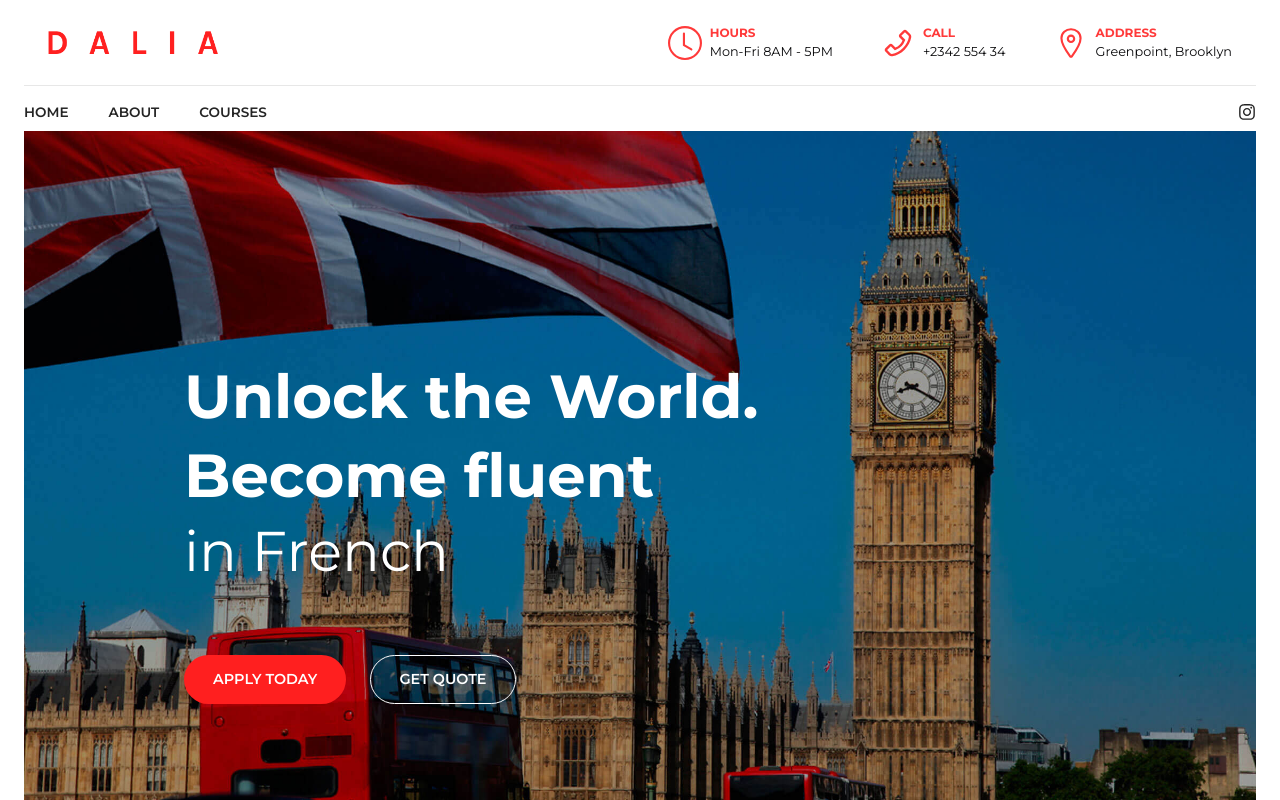
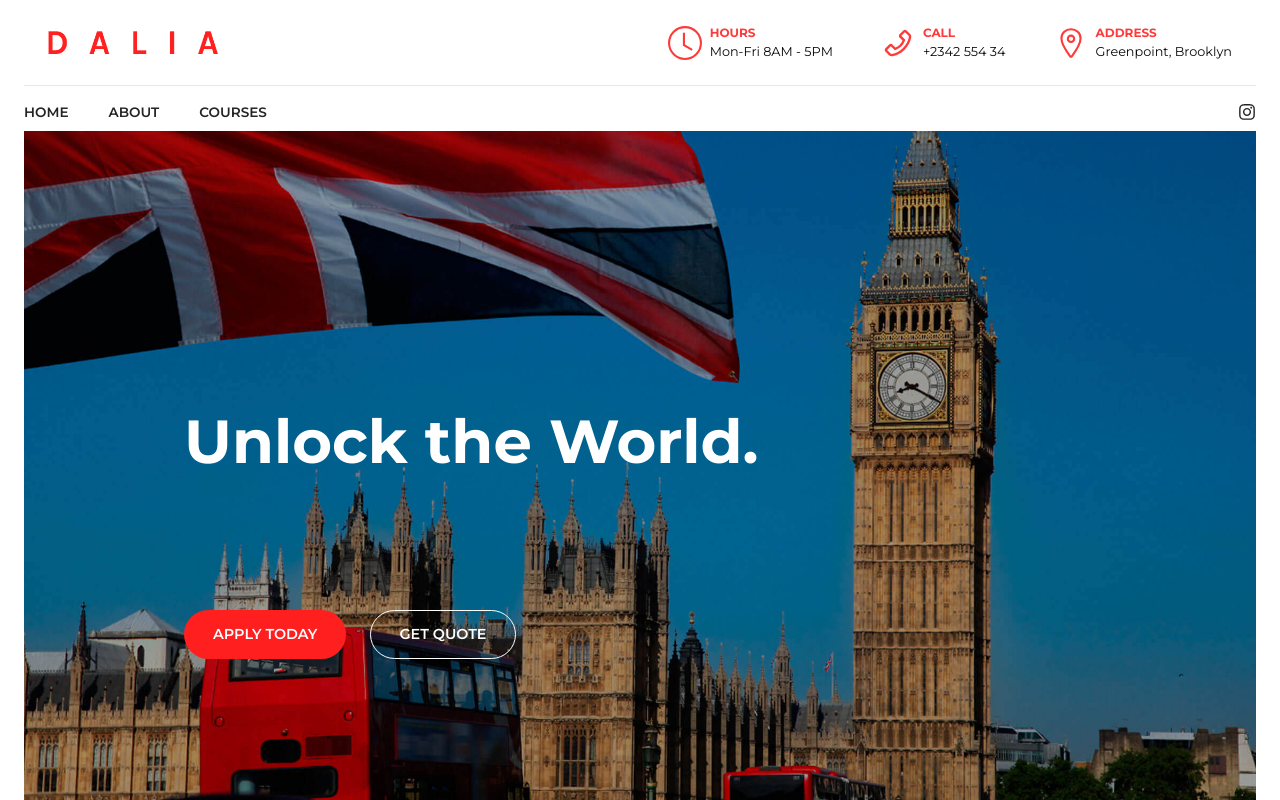
Before and after one commit to AmauriMarcos/language-school, a Next.js app: page / in a window 1280 px wide. Shown: the top 800 px of the page. Built offline with nearby package versions, Linux system fonts and the light colour scheme.

Commit message:
Fixed hero section

```diff
--- a/src/components/layout/Hero.tsx
+++ b/src/components/layout/Hero.tsx
@@ -6,53 +6,66 @@ import useMediaQuery from "@/utils/useMediaQuery";
 const Hero = () => {
   const isMobile = useMediaQuery("(max-width: 640px)");
   const baseText = "Unlock the World.";
-  const subTitleText = "Become fluent";
-  const words = ["in English", "in French", "in Arabic"];
-  const [currentWordIndex, setCurrentWordIndex] = useState(0);
+  const sentences = [
+    "Become fluent in English",
+    "Connect beyond borders",
+    "Explore the richness of Arabic",
+    "Speak like a native",
+    "Discover new cultures",
+    "Become fluent in French",
+    "Expand your horizons",
+  ];
+  const [currentSentenceIndex, setCurrentSentenceIndex] = useState(0);
   const [displayedText, setDisplayedText] = useState("");
   const [isDeleting, setIsDeleting] = useState(false);
-  const [typingSpeed, setTypingSpeed] = useState(150);
+  const [typingSpeed, setTypingSpeed] = useState(100);
 
   useEffect(() => {
     const handleTyping = () => {
-      const fullText = words[currentWordIndex];
+      const fullText = sentences[currentSentenceIndex];
       const currentLength = displayedText.length;
 
       if (!isDeleting && currentLength < fullText.length) {
+        // Typing
         setDisplayedText(fullText.substring(0, currentLength + 1));
-        setTypingSpeed(150);
+        setTypingSpeed(100);
       } else if (isDeleting && currentLength > 0) {
+        // Deleting
         setDisplayedText(fullText.substring(0, currentLength - 1));
         setTypingSpeed(50);
       } else if (!isDeleting && currentLength === fullText.length) {
-        setTimeout(() => setIsDeleting(true), 1000);
+        // Pause before deleting
+        setTimeout(() => setIsDeleting(true), 2000);
       } else if (isDeleting && currentLength === 0) {
-        setIsDeleting(false);
-        setCurrentWordIndex((prev) => (prev + 1) % words.length);
+        // Add delay after deleting before starting next sentence
+        setTimeout(() => {
+          setIsDeleting(false);
+          setCurrentSentenceIndex((prev) => (prev + 1) % sentences.length);
+        }, 1000);
       }
     };
 
     const timer = setTimeout(handleTyping, typingSpeed);
     return () => clearTimeout(timer);
-  }, [displayedText, isDeleting, currentWordIndex, typingSpeed, words]);
+  }, [displayedText, isDeleting, currentSentenceIndex, typingSpeed, sentences]);
 
   return (
     <div className="relative h-screen 2xl:h-[calc(100vh_-_170px)] w-full">
       <div className="absolute inset-0 bg-heroMobile md:bg-hero bg-cover bg-no-repeat bg-center"></div>
       <div className="absolute inset-0 bg-black md:bg-transparent opacity-30 md:opacity-0"></div>
-      <div className="relative z-10 h-full pl-5 md:pl-40 flex flex-col gap-0 md:gap-8 items-start justify-center">
-        <div className="flex flex-col h-[275.38px] md:h-[266.38px] leading-[1.5] md:leading-[1.3] translate-y-[2rem] md:translate-y-0">
+      <div className="relative z-10 h-full pl-5 md:pl-40 flex flex-col gap-4 md:gap-8 items-start justify-center">
+        <div className="flex flex-col leading-[1.5] md:leading-[1.3]">
           <h2 className="text-[2rem] md:text-[3.8rem] text-white font-bold">
             {baseText}
           </h2>
-          <h2 className="text-[2rem] md:text-[3.8rem] text-white font-bold">
-            {subTitleText}
+          <h2 className="text-[1.7rem] md:text-[3.5rem] text-white font-normal">
+            <span>
+              {displayedText}
+              <span className="animate-blink font-thin">|</span>
+            </span>
           </h2>
-          <span className="text-[1.7rem] md:text-[3.5rem] text-white font-normal">
-            {displayedText}
-          </span>
         </div>
-        <div className="flex gap-6">
+        <div className="flex gap-6 md:mt-6">
           <Button
             size={isMobile ? "sm" : "lg"}
             variant="default"
@@ -60,7 +73,11 @@ const Hero = () => {
           >
             Apply today
           </Button>
-          <Button size={isMobile ? "sm" : "lg"} variant="outline" color="#fff">
+          <Button
+            size={isMobile ? "sm" : "lg"}
+            variant="outline"
+            color="#fff"
+          >
             Get Quote
           </Button>
         </div>
--- a/tailwind.config.ts
+++ b/tailwind.config.ts
@@ -10,61 +10,70 @@ const config: Config = {
   theme: {
     extend: {
       colors: {
-        background: 'hsl(var(--background, 0 0% 100%))',
-        foreground: 'hsl(var(--foreground, 240 10% 3.9%))',
+        background: "hsl(var(--background, 0 0% 100%))",
+        foreground: "hsl(var(--foreground, 240 10% 3.9%))",
         card: {
-  				DEFAULT: 'hsl(var(--card))',
-  				foreground: 'hsl(var(--card-foreground))'
+          DEFAULT: "hsl(var(--card))",
+          foreground: "hsl(var(--card-foreground))",
         },
         popover: {
-  				DEFAULT: 'hsl(var(--popover))',
-  				foreground: 'hsl(var(--popover-foreground))'
+          DEFAULT: "hsl(var(--popover))",
+          foreground: "hsl(var(--popover-foreground))",
         },
         primary: {
-  				DEFAULT: 'hsl(var(--primary))',
-  				foreground: 'hsl(var(--primary-foreground))'
+          DEFAULT: "hsl(var(--primary))",
+          foreground: "hsl(var(--primary-foreground))",
         },
         secondary: {
-  				DEFAULT: 'hsl(var(--secondary))',
-  				foreground: 'hsl(var(--secondary-foreground))'
+          DEFAULT: "hsl(var(--secondary))",
+          foreground: "hsl(var(--secondary-foreground))",
         },
         muted: {
-  				DEFAULT: 'hsl(var(--muted))',
-  				foreground: 'hsl(var(--muted-foreground))'
+          DEFAULT: "hsl(var(--muted))",
+          foreground: "hsl(var(--muted-foreground))",
         },
         accent: {
-  				DEFAULT: 'hsl(var(--accent))',
-  				foreground: 'hsl(var(--accent-foreground))'
+          DEFAULT: "hsl(var(--accent))",
+          foreground: "hsl(var(--accent-foreground))",
         },
         destructive: {
-  				DEFAULT: 'hsl(var(--destructive))',
-  				foreground: 'hsl(var(--destructive-foreground))'
+          DEFAULT: "hsl(var(--destructive))",
+          foreground: "hsl(var(--destructive-foreground))",
         },
-  			border: 'hsl(var(--border))',
-  			input: 'hsl(var(--input))',
-  			ring: 'hsl(var(--ring))',
+        border: "hsl(var(--border))",
+        input: "hsl(var(--input))",
+        ring: "hsl(var(--ring))",
         chart: {
-  				'1': 'hsl(var(--chart-1))',
-  				'2': 'hsl(var(--chart-2))',
-  				'3': 'hsl(var(--chart-3))',
-  				'4': 'hsl(var(--chart-4))',
-  				'5': 'hsl(var(--chart-5))'
-  			}
+          "1": "hsl(var(--chart-1))",
+          "2": "hsl(var(--chart-2))",
+          "3": "hsl(var(--chart-3))",
+          "4": "hsl(var(--chart-4))",
+          "5": "hsl(var(--chart-5))",
+        },
       },
       screens: {
-  			'2xl': '1920px'
+        "2xl": "1920px",
       },
       backgroundImage: {
         hero: 'url("/assets/hero_home.jpg")',
         logo: 'url("/assets/daliaKarla.png")',
-		heroMobile: 'url("/assets/london5.jpg")'
+        heroMobile: 'url("/assets/london5.jpg")',
       },
       borderRadius: {
-  			lg: 'var(--radius)',
-  			md: 'calc(var(--radius) - 2px)',
-  			sm: 'calc(var(--radius) - 4px)'
-  		}
-  	}
+        lg: "var(--radius)",
+        md: "calc(var(--radius) - 2px)",
+        sm: "calc(var(--radius) - 4px)",
+      },
+      keyframes: {
+        blink: {
+          "0%, 50%": { opacity: "1" },
+          "50.1%, 100%": { opacity: "0" },
+        },
+      },
+      animation: {
+        blink: "blink 1s steps(2, start) infinite",
+      },
+    },
   },
   plugins: [require("tailwindcss-animate")],
 };
```
Lines whose indentation alone changed are shown as unchanged.
